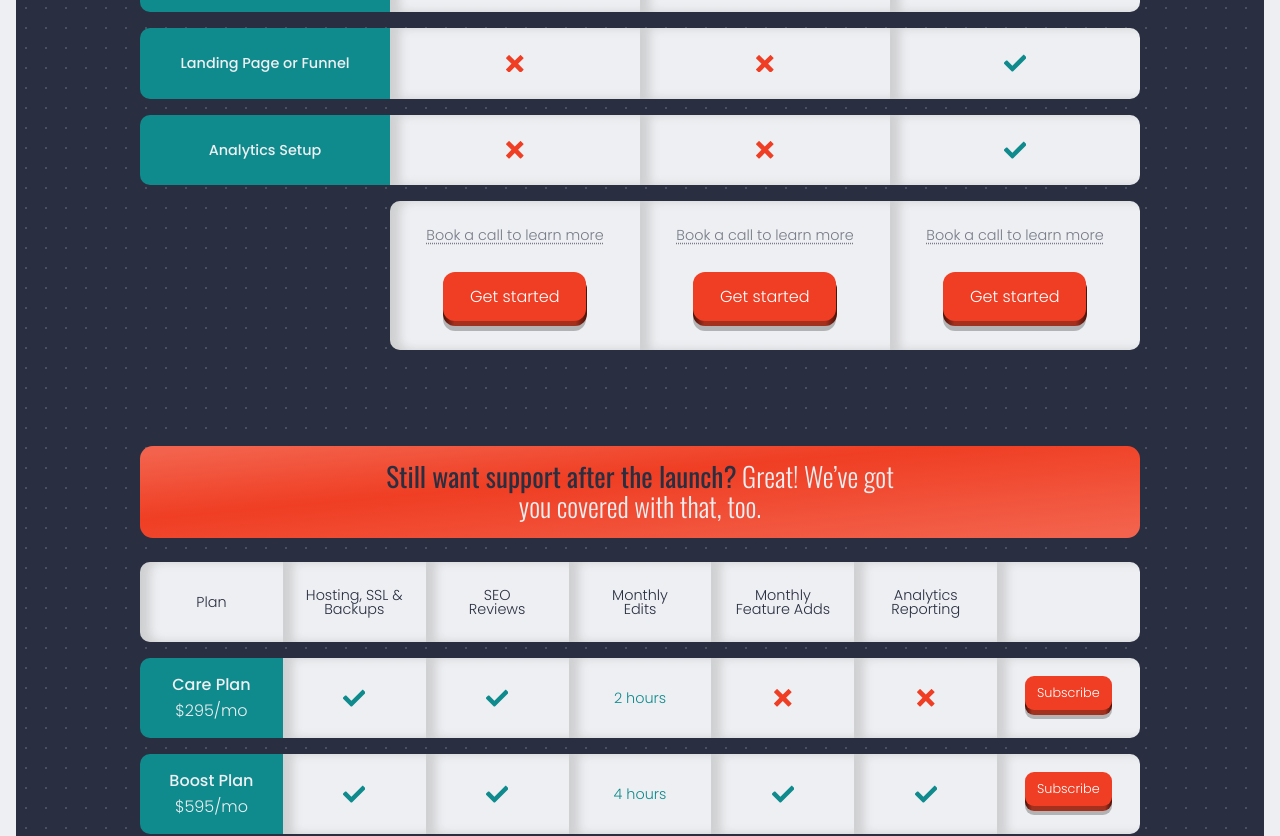
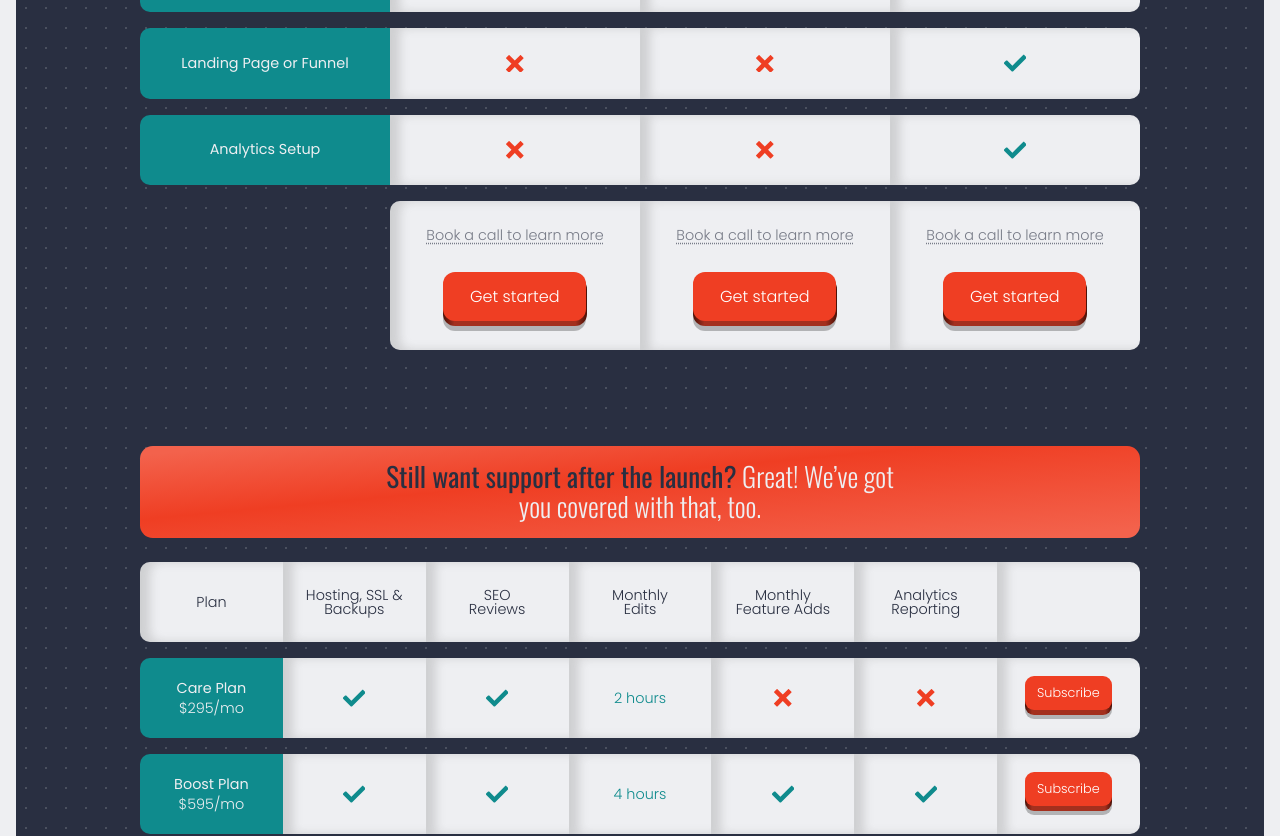
Before and after one commit to dinardavis/golbi, a React (Create React App) app in the folder client/: page / in a window 1280 px wide. Shown: the part 6278-7114 px from the top of the page. Built offline with nearby package versions, Linux system fonts and the light colour scheme.

Commit message:
Update pricing styling

```diff
--- a/client/src/assets/css/style.css
+++ b/client/src/assets/css/style.css
@@ -1538,7 +1538,8 @@ body {
 .site-name {
   padding: 0 1rem;
   font-size: 0.9rem;
-  font-weight: 500;
+  line-height: 1.2;
+  font-weight: 400;
   color: var(--white);
 }
 
@@ -1624,7 +1625,7 @@ body {
   align-items: center;
   background-color: var(--accent-2);
   color: var(--white);
-  font-size: 1rem;
+  /* font-size: 1rem; */
   border-radius: 10px 0 0 10px;
   box-shadow: none;
 }
@@ -1658,8 +1659,8 @@ body {
 }
 
 .plan-name {
-  margin-bottom: 10px;
-  font-weight: 500;
+  margin-bottom: 5px;
+  font-weight: 400;
 }
 
 .plan-feature-check {
@@ -1745,10 +1746,6 @@ body {
   min-height: 108px;
   margin-bottom: 10px;
 }
-
-/* .pricing-table-mobile .plan-feature-col:first-child {
-  min-height: 105px;
-} */
 
 .pricing-table-mobile .plan-feature-header,
 .pricing-table-mobile .plan-feature-row,
```
